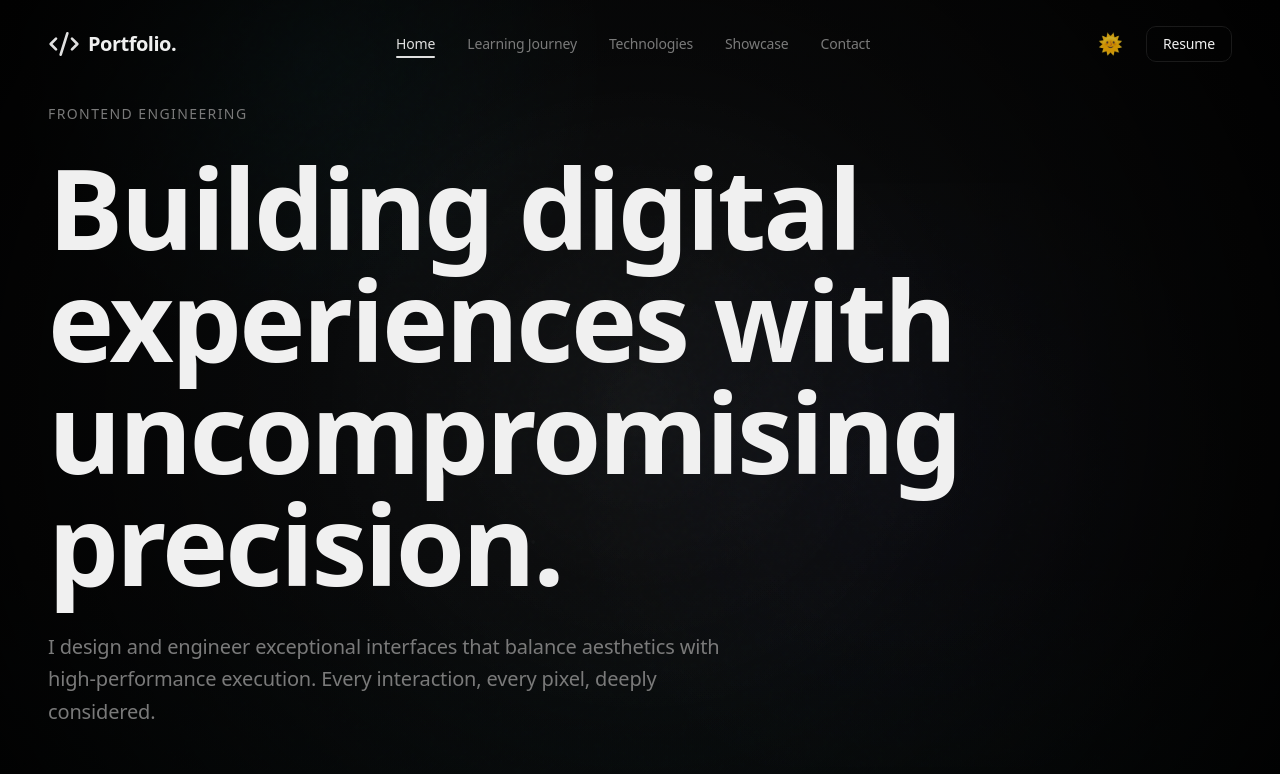
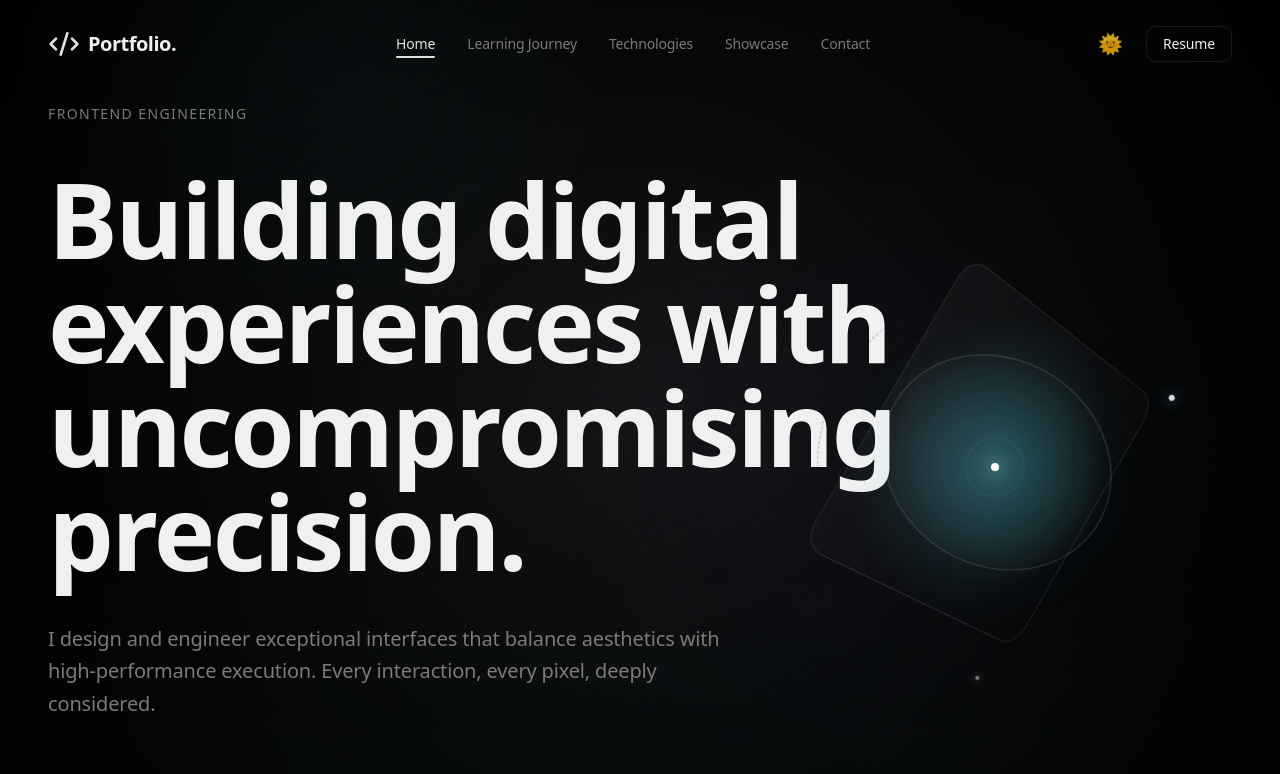
Before and after one commit to vatsalsukhadiya21/Rushyblock, a Next.js app: page / in a window 1280 px wide. Shown: the top 774 px of the page. Built offline with nearby package versions, Linux system fonts and the light colour scheme.

Commit message:
hero section 4 part devision set

```diff
--- a/src/app/page.tsx
+++ b/src/app/page.tsx
@@ -1,23 +1,33 @@
 "use client";
 
-import { motion } from "framer-motion";
+import { motion, useScroll, useTransform } from "framer-motion";
 import { Button } from "@/components/ui/Button";
 import { PageTransition } from "@/components/ui/PageTransition";
 import { ArrowRight } from "lucide-react";
 import Link from "next/link";
 import { ParallaxLayer } from "@/components/ui/ParallaxLayer";
+import { HeroVisual } from "@/components/ui/HeroVisual";
 
 export default function Home() {
+  const { scrollY } = useScroll();
+  const heroOpacity = useTransform(scrollY, [0, 600], [1, 0.1]);
+  const heroY = useTransform(scrollY, [0, 600], [0, 150]);
+
+  const premiumEasing = [0.16, 1, 0.3, 1] as const; // Cinematic, smooth ease-out
+
   const fadeInUp = {
-    initial: { opacity: 0, y: 20 },
-    animate: { opacity: 1, y: 0 },
-    transition: { type: "spring", stiffness: 100, damping: 20, mass: 1 },
+    initial: { opacity: 0, y: 30 },
+    animate: {
+      opacity: 1,
+      y: 0,
+      transition: { duration: 1.2, ease: premiumEasing }
+    }
   };
 
   const stagger = {
     animate: {
       transition: {
-        staggerChildren: 0.15,
+        staggerChildren: 0.2,
       },
     },
   };
@@ -26,15 +36,20 @@ export default function Home() {
     <PageTransition>
       <div className="w-full flex flex-col items-center">
         {/* Hero Section */}
-        <section className="relative w-full min-h-[90vh] flex flex-col justify-center px-6 md:px-12 max-w-7xl mx-auto">
-          <ParallaxLayer offset={15} className="z-10 relative">
+        <section className="relative w-full min-h-[90vh] flex items-center px-6 md:px-12 max-w-7xl mx-auto py-24 lg:py-0">
+          <ParallaxLayer offset={15} className="z-10 relative w-full">
+            <motion.div
+              style={{ opacity: heroOpacity, y: heroY }}
+              className="grid grid-cols-1 lg:grid-cols-12 gap-12 lg:gap-8 items-center w-full"
+            >
+
               <motion.div
                 variants={stagger}
                 initial="initial"
                 animate="animate"
-              className="max-w-5xl"
+                className="lg:col-span-7 flex flex-col items-start w-full"
               >
-            <motion.div variants={fadeInUp} className="mb-6">
+                <motion.div variants={fadeInUp} className="mb-10">
                   <span className="text-sm font-medium text-muted-foreground uppercase tracking-widest">
                     Frontend Engineering
                   </span>
@@ -42,7 +57,7 @@ export default function Home() {
 
                 <motion.h1
                   variants={fadeInUp}
-              className="text-5xl md:text-7xl lg:text-[7rem] font-bold tracking-tight font-heading mb-8 leading-[1]"
+                  className="text-5xl md:text-7xl lg:text-[6.5rem] font-bold tracking-tight font-heading mb-10 leading-[1]"
                 >
                   Building digital <br className="hidden md:block" />
                   experiences with <br className="hidden md:block" />
@@ -51,21 +66,32 @@ export default function Home() {
 
                 <motion.p
                   variants={fadeInUp}
-              className="text-lg md:text-xl text-muted-foreground mb-12 max-w-2xl leading-relaxed"
+                  className="text-lg md:text-xl text-muted-foreground mb-14 max-w-2xl leading-relaxed"
                 >
                   I design and engineer exceptional interfaces that balance aesthetics with high-performance execution. Every interaction, every pixel, deeply considered.
                 </motion.p>
 
-            <motion.div variants={fadeInUp} className="flex flex-col sm:flex-row gap-6">
-              <Link href="/showcase" className="interactive">
-                <Button size="lg">
+                <motion.div variants={fadeInUp} className="flex flex-col sm:flex-row items-center gap-6 w-full sm:w-auto">
+                  <Link href="/showcase" className="interactive w-full sm:w-auto">
+                    <Button size="lg" className="w-full sm:w-auto">
                       View Selected Work
                     </Button>
                   </Link>
-              <Link href="/contact" className="interactive group flex items-center justify-center sm:justify-start gap-2 text-foreground font-medium hover:text-primary transition-colors">
+                  <Link href="/contact" className="interactive group flex items-center justify-center gap-2 text-muted-foreground font-medium hover:text-foreground transition-colors h-14 px-4 w-full sm:w-auto">
                     Contact Me <ArrowRight className="w-4 h-4 group-hover:translate-x-1 transition-transform" />
                   </Link>
                 </motion.div>
+              </motion.div>
+
+              <motion.div
+                variants={fadeInUp}
+                initial="initial"
+                animate="animate"
+                className="lg:col-span-5 flex justify-center lg:justify-end w-full"
+              >
+                <HeroVisual />
+              </motion.div>
+
             </motion.div>
           </ParallaxLayer>
         </section>
--- a/src/components/ui/Button.tsx
+++ b/src/components/ui/Button.tsx
@@ -36,9 +36,13 @@ export const Button = React.forwardRef<HTMLButtonElement, ButtonProps>(
     const buttonContent = (
       <motion.button
         ref={ref}
-        whileHover={{ scale: 1.02 }}
-        whileTap={{ scale: 0.98 }}
-        transition={{ type: "spring", stiffness: 300, damping: 25, mass: 0.5 }}
+        whileHover={{
+          scale: 1.02,
+          y: -2,
+          boxShadow: variant === "primary" ? "0 15px 35px -10px rgba(62,219,240,0.4)" : "0 10px 25px -10px rgba(0,0,0,0.1)"
+        }}
+        whileTap={{ scale: 0.97, y: 0 }}
+        transition={{ type: "spring", stiffness: 400, damping: 25, mass: 0.4 }}
         className={cn(
           "relative inline-flex items-center justify-center font-medium transition-colors overflow-hidden group",
           variants[variant],
--- /dev/null
+++ b/src/components/ui/HeroVisual.tsx
@@ -0,0 +1,114 @@
+"use client";
+
+import { useEffect, useRef } from "react";
+import { motion, useSpring, useMotionTemplate, useTransform } from "framer-motion";
+
+export function HeroVisual() {
+  const containerRef = useRef<HTMLDivElement>(null);
+
+  // Parallax Springs for organic movement
+  const mouseX = useSpring(0, { stiffness: 40, damping: 25 });
+  const mouseY = useSpring(0, { stiffness: 40, damping: 25 });
+
+  useEffect(() => {
+    const handleMouseMove = (e: MouseEvent) => {
+      if (!containerRef.current) return;
+      const rect = containerRef.current.getBoundingClientRect();
+      const centerX = rect.left + rect.width / 2;
+      const centerY = rect.top + rect.height / 2;
+
+      // Calculate offset (-1 to 1) relative to screen center for consistent feel
+      const offsetX = (e.clientX - centerX) / (window.innerWidth / 2);
+      const offsetY = (e.clientY - centerY) / (window.innerHeight / 2);
+
+      mouseX.set(offsetX);
+      mouseY.set(offsetY);
+    };
+
+    window.addEventListener("mousemove", handleMouseMove);
+    return () => window.removeEventListener("mousemove", handleMouseMove);
+  }, [mouseX, mouseY]);
+
+  // Lighting Tracking - converts -1,1 to percentages for CSS gradients
+  const lightX = useTransform(mouseX, [-1, 1], ["0%", "100%"]);
+  const lightY = useTransform(mouseY, [-1, 1], ["0%", "100%"]);
+  const spotlight = useMotionTemplate`radial-gradient(circle at ${lightX} ${lightY}, rgba(62,219,240,0.15) 0%, transparent 70%)`;
+
+  // Depth Offsets (Foreground moves most, Background moves least)
+  const fgX = useTransform(mouseX, [-1, 1], [-25, 25]);
+  const fgY = useTransform(mouseY, [-1, 1], [-25, 25]);
+  const mgX = useTransform(mouseX, [-1, 1], [-12, 12]);
+  const mgY = useTransform(mouseY, [-1, 1], [-12, 12]);
+  const bgX = useTransform(mouseX, [-1, 1], [-5, 5]);
+  const bgY = useTransform(mouseY, [-1, 1], [-5, 5]);
+
+  return (
+    <div
+      ref={containerRef}
+      className="relative w-full aspect-square max-w-[500px] flex items-center justify-center pointer-events-none mt-12 lg:mt-0"
+      style={{ perspective: 1200 }}
+    >
+      {/* 1. Background Atmosphere & Bloom */}
+      <motion.div
+        style={{ x: bgX, y: bgY }}
+        className="absolute inset-0 flex items-center justify-center"
+      >
+        <div className="absolute w-[80%] h-[80%] bg-[radial-gradient(circle,rgba(62,219,240,0.06)_0%,transparent_60%)] rounded-full mix-blend-screen animate-pulse" style={{ animationDuration: '6s' }} />
+        <div className="absolute w-[60%] h-[60%] bg-[radial-gradient(circle,rgba(255,255,255,0.04)_0%,transparent_60%)] rounded-full mix-blend-screen" />
+      </motion.div>
+
+      {/* 2. Midground Glassmorphic Shards */}
+      <motion.div
+        style={{ x: mgX, y: mgY, rotateZ: 30, transformStyle: "preserve-3d" }}
+        className="absolute inset-0 flex items-center justify-center"
+      >
+        {/* Shard 1 - Soft Rectangle */}
+        <motion.div
+          animate={{ rotateY: 360, rotateX: 20 }}
+          transition={{ duration: 50, repeat: Infinity, ease: "linear" }}
+          className="absolute w-[65%] h-[65%] border border-white/10 rounded-3xl bg-gradient-to-br from-white/[0.04] to-transparent shadow-[inset_0_0_20px_rgba(255,255,255,0.02)]"
+          style={{ transformStyle: "preserve-3d" }}
+        >
+          <motion.div className="absolute inset-0 rounded-3xl" style={{ background: spotlight }} />
+        </motion.div>
+
+        {/* Shard 2 - Perfect Circle */}
+        <motion.div
+          animate={{ rotateX: -360, rotateY: -15 }}
+          transition={{ duration: 70, repeat: Infinity, ease: "linear" }}
+          className="absolute w-[50%] h-[50%] border border-primary/20 rounded-full bg-gradient-to-tr from-primary/[0.03] to-transparent"
+          style={{ transformStyle: "preserve-3d" }}
+        >
+           <motion.div className="absolute inset-0 rounded-full" style={{ background: spotlight }} />
+        </motion.div>
+      </motion.div>
+
+      {/* 3. Foreground Tech Accents */}
+      <motion.div
+        style={{ x: fgX, y: fgY, transformStyle: "preserve-3d" }}
+        className="absolute inset-0 flex items-center justify-center"
+      >
+        {/* Outer Orbit */}
+        <motion.div
+          animate={{ rotateZ: -360 }}
+          transition={{ duration: 80, repeat: Infinity, ease: "linear" }}
+          className="absolute w-[75%] h-[75%] border border-dashed border-border/50 rounded-full opacity-60"
+        />
+
+        {/* Central Core */}
+        <div className="absolute w-2 h-2 rounded-full bg-white shadow-[0_0_20px_rgba(255,255,255,1)]" />
+        <div className="absolute w-8 h-8 rounded-full border border-primary/40 animate-ping" style={{ animationDuration: '4s' }} />
+
+        {/* Orbital Nodes */}
+        <motion.div
+          animate={{ rotateZ: 360 }}
+          transition={{ duration: 30, repeat: Infinity, ease: "linear" }}
+          className="absolute w-[80%] h-[80%]"
+        >
+          <div className="absolute top-0 left-1/2 -translate-x-1/2 -translate-y-1/2 w-1.5 h-1.5 rounded-full bg-primary shadow-[0_0_15px_rgba(62,219,240,0.8)]" />
+          <div className="absolute bottom-1/4 right-0 translate-x-1/2 w-1 h-1 rounded-full bg-white/50 shadow-[0_0_10px_rgba(255,255,255,0.5)]" />
+        </motion.div>
+      </motion.div>
+    </div>
+  );
+}
```
Lines whose indentation alone changed are shown as unchanged.
